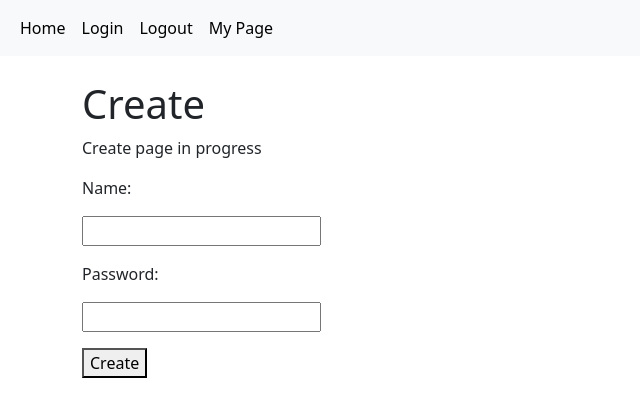
After one commit to tinaljungestigmelander/Python_AI_Lab1_Flask, a Flask app: template templates/create_user.html in a window 1280 px wide. The commit adds this page. Shown: the top 417 px of the page, without its empty margins (0-640 px from the left). Run offline with Flask 3, Linux system fonts and the light colour scheme; the template is opened without the code that fills it, so the values that code supplies are empty.

Commit message:
add html pages

```diff
--- a/templates/base.html
+++ b/templates/base.html
@@ -4,7 +4,8 @@
     <meta charset="UTF-8">
     <meta name="viewport" content="width=device-width, initial-scale=1.0">
     <title>{% block title %}{% endblock %}</title>
-    <link href="https://cdn.jsdelivr.net/npm/bootstrap@5.3.3/dist/css/bootstrap.min.css" rel="stylesheet" integrity="sha384-QWTKZyjpPEjISv5WaRU9OFeRpok6YctnYmDr5pNlyT2bRjXh0JMhjY6hW+ALEwIH" crossorigin="anonymous">
+    <link rel="stylesheet" href="{{ url_for('static', filename='style.css') }}">
+    <link rel="stylesheet" href="https://cdn.jsdelivr.net/npm/bootstrap@5.3.0/dist/css/bootstrap.min.css">
 </head>
 <body>
     <nav class="navbar navbar-expand-lg bg-body-tertiary">
@@ -15,22 +16,23 @@
           <div class="collapse navbar-collapse" id="navbarNavDropdown">
             <ul class="navbar-nav">
               <li class="nav-item">
-                <a class="nav-link active" aria-current="page" href="home">Home</a>
+                <a class="nav-link active" aria-current="page" href="{{ url_for('home') }}">Home</a>
               </li>
               <li class="nav-item">
-                <a class="nav-link active" aria-current="page" href="login">Login</a>
+                <a class="nav-link active" aria-current="page" href="{{ url_for('login.login') }}">Login</a>
               </li>
               <li class="nav-item">
-                <a class="nav-link active" aria-current="page" href="logout">Logout</a>
+                <a class="nav-link active" aria-current="page" href="{{ url_for('logout') }}">Logout</a>
               </li>
               <li class="nav-item">
-                <a class="nav-link active" aria-current="page" href="">Game</a>
+                <a class="nav-link active" aria-current="page" href="{{ url_for('user_page.user') }}">My Page</a>
               </li>
           </div>
         </div>
     </nav>
-    {% block content %}
-    {% endblock %}
+    <div class="container mt-4">
+      {% block content %}{% endblock %}
+    </div>
     <script src="https://cdn.jsdelivr.net/npm/bootstrap@5.3.3/dist/js/bootstrap.bundle.min.js" integrity="sha384-YvpcrYf0tY3lHB60NNkmXc5s9fDVZLESaAA55NDzOxhy9GkcIdslK1eN7N6jIeHz" crossorigin="anonymous"></script>
     <script src="https://cdn.jsdelivr.net/npm/@popperjs/core@2.11.8/dist/umd/popper.min.js" integrity="sha384-I7E8VVD/ismYTF4hNIPjVp/Zjvgyol6VFvRkX/vR+Vc4jQkC+hVqc2pM8ODewa9r" crossorigin="anonymous"></script>
     <script src="https://cdn.jsdelivr.net/npm/bootstrap@5.3.3/dist/js/bootstrap.min.js" integrity="sha384-0pUGZvbkm6XF6gxjEnlmuGrJXVbNuzT9qBBavbLwCsOGabYfZo0T0to5eqruptLy" crossorigin="anonymous"></script>
--- /dev/null
+++ b/templates/create_user.html
@@ -0,0 +1,20 @@
+{% extends "base.html" %}
+{% block title %}Create{% endblock %}
+{% block content %}
+<h1>Create</h1>
+    <p>Create page in progress</p>
+    {% with messages = get_flashed_messages() %}
+        {% if messages %}
+            {% for msg in messages %}
+            <p>{{msg}}</p>
+            {% endfor %}
+        {% endif %}
+    {% endwith %}
+    <form action="{{ url_for('user_page.add') }}" method="post">
+        <p>Name:</p>
+        <p><input type="text" name="user_name" required /></p>
+        <p>Password:</p>
+        <p><input type="text" name="password" required /></p>
+        <button type="submit">Create</button>
+    </form>
+{% endblock %}
```
Also changed, not shown: templates/login.html (+5 -3 lines), templates/user.html (added, +24 -0 lines).
